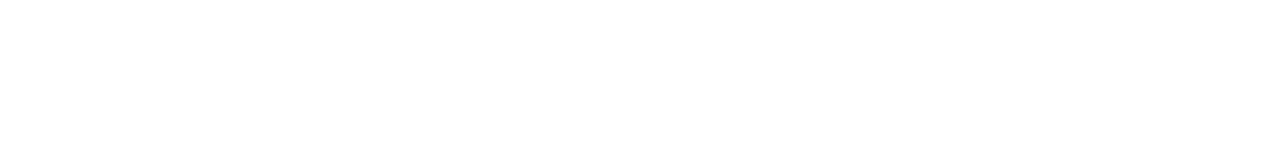
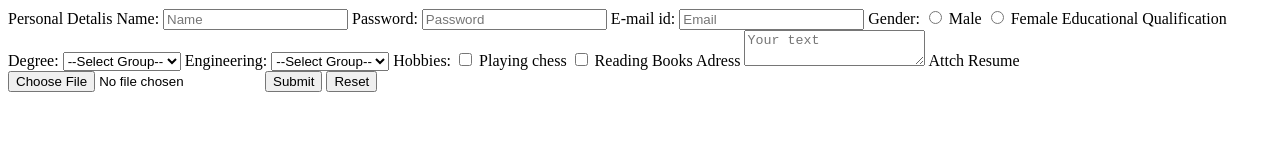
Before and after one commit to WaytGG/first-form, a plain HTML site: page index.html in a window 1280 px wide. Drawn offline with Linux system fonts and the light colour scheme.

Commit message:
Add fotm

```diff
--- a/index.html
+++ b/index.html
@@ -8,6 +8,57 @@
     <link rel="stylesheet" href="style.css" />
   </head>
   <body>
-
+    <form action="">
+      <label>Personal Detalis</label>
+      <label>
+        Name:
+        <input type="text" name="name" placeholder="Name" />
+      </label>
+      <label>
+        Password:
+        <input type="password" name="password" placeholder="Password"/>
+      </label>
+      <label>
+        E-mail id:
+        <input type="email" placeholder="Email"/>
+      </label>
+      <label>
+        Gender:
+        <input type="radio" name="gender" /> Male
+        <input type="radio" name="gender" /> Female
+      </label>
+      <label>Educational Qualification</label>
+      <label>
+        Degree:
+        <select>
+          <option value="">--Select Group--</option>
+          <option value="">1</option>
+          <option value="">2</option>
+          <option value="">3</option>
+        </select>
+      </label>
+      <label>
+        Engineering:
+        <select>
+          <option value="">--Select Group--</option>
+          <option value="">1</option>
+          <option value="">2</option>
+          <option value="">3</option>
+        </select>
+      </label>
+      <label>
+        Hobbies:
+        <input type="checkbox" name="chess" value="chess" /> Playing chess
+        <input type="checkbox" name="books" value="books" /> Reading Books
+      </label>
+      <label>Adress</label>
+      <textarea placeholder="Your text"></textarea>
+      <label>
+        Attch Resume
+        <input type="file" />
+      </label>
+      <button type="submit">Submit</button>
+      <button type="reset">Reset</button>
+    </form>
   </body>
 </html>
```
